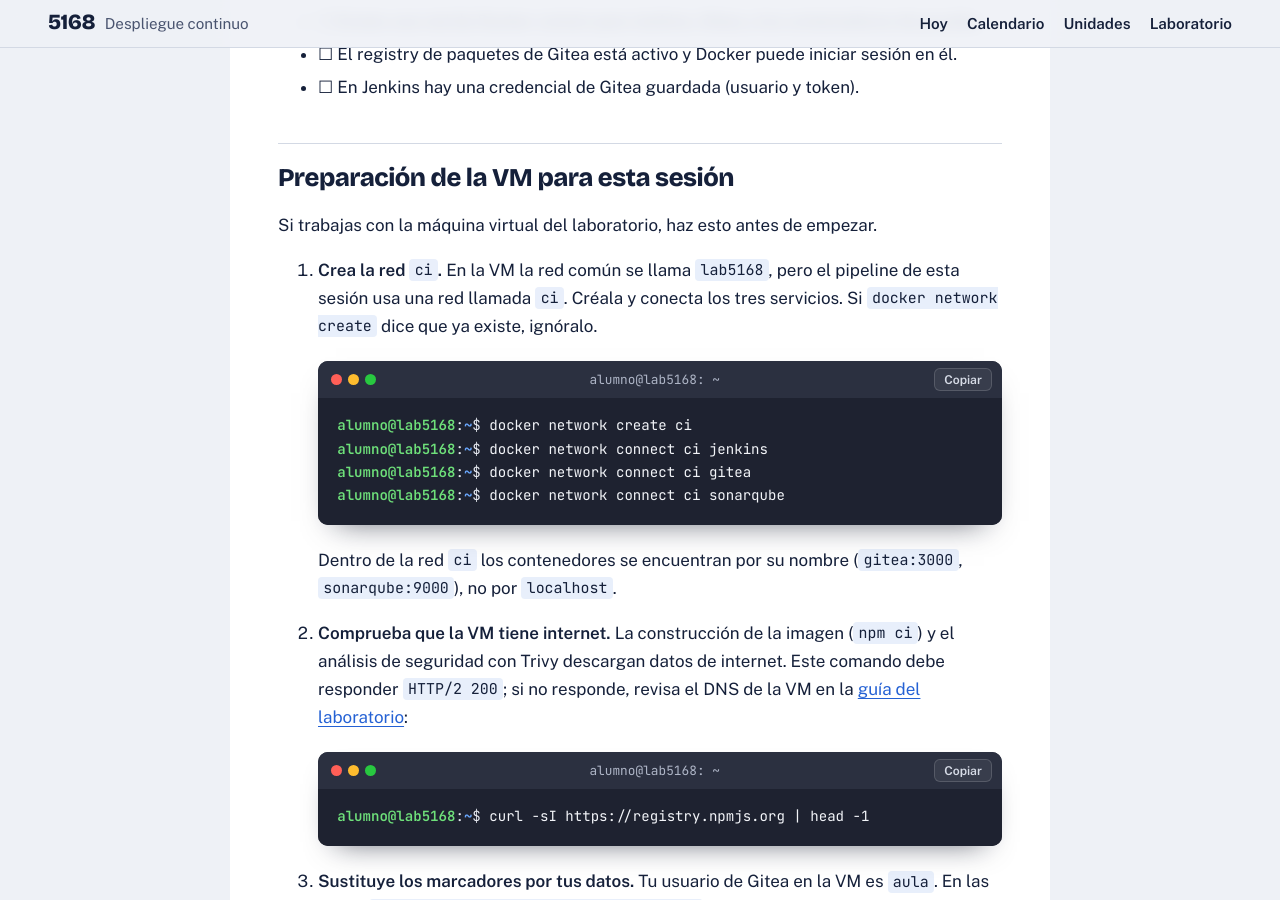
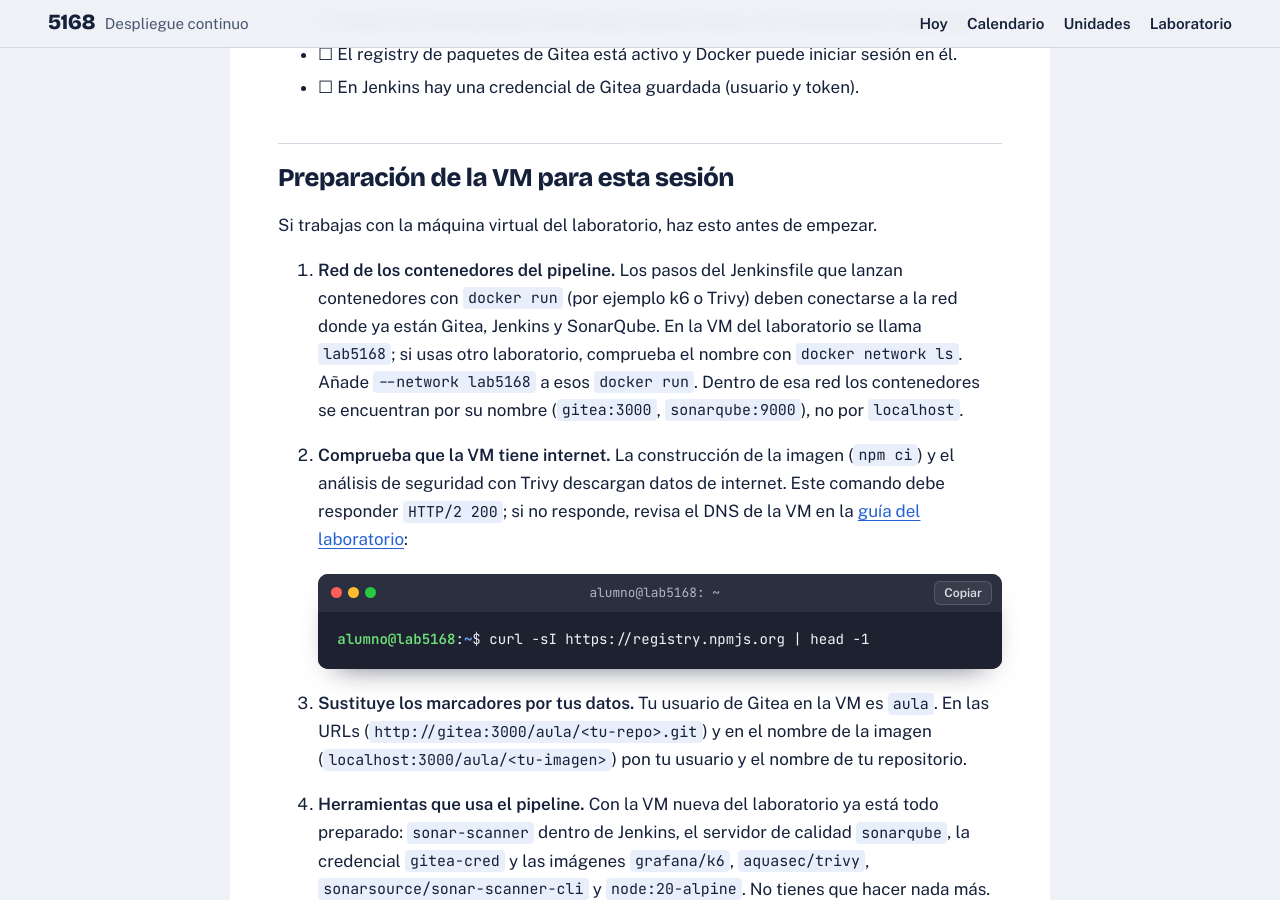
Before and after one commit to sergio79cs/modulo5168, a Jekyll site: the page built from ut01/sesion9.md, in a window 1280 px wide and 900 px high, scrolled down 1056 px. Built offline with Jekyll 4.4.1, drawn with Linux system fonts in a browser that asks for light colours; our own code applies the rules of GitHub Pages for plain Markdown files.

Commit message:
Sesion 9: la red del pipeline es lab5168

````diff
--- a/ut01/sesion9.md
+++ b/ut01/sesion9.md
@@ -23,16 +23,7 @@ Comprueba que tu laboratorio está listo. Si algo falla, revisa la [guía del la
 
 Si trabajas con la máquina virtual del laboratorio, haz esto antes de empezar.
 
-1. **Crea la red `ci`.** En la VM la red común se llama `lab5168`, pero el pipeline de esta sesión usa una red llamada `ci`. Créala y conecta los tres servicios. Si `docker network create` dice que ya existe, ignóralo.
-
-   ```
-   docker network create ci
-   docker network connect ci jenkins
-   docker network connect ci gitea
-   docker network connect ci sonarqube
-   ```
-
-   Dentro de la red `ci` los contenedores se encuentran por su nombre (`gitea:3000`, `sonarqube:9000`), no por `localhost`.
+1. **Red de los contenedores del pipeline.** Los pasos del Jenkinsfile que lanzan contenedores con `docker run` (por ejemplo k6 o Trivy) deben conectarse a la red donde ya están Gitea, Jenkins y SonarQube. En la VM del laboratorio se llama `lab5168`; si usas otro laboratorio, comprueba el nombre con `docker network ls`. Añade `--network lab5168` a esos `docker run`. Dentro de esa red los contenedores se encuentran por su nombre (`gitea:3000`, `sonarqube:9000`), no por `localhost`.
 
 2. **Comprueba que la VM tiene internet.** La construcción de la imagen (`npm ci`) y el análisis de seguridad con Trivy descargan datos de internet. Este comando debe responder `HTTP/2 200`; si no responde, revisa el DNS de la VM en la [guía del laboratorio](../laboratorio/):
 
````
